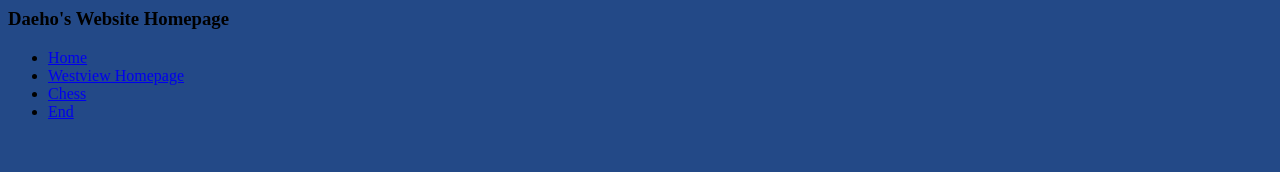
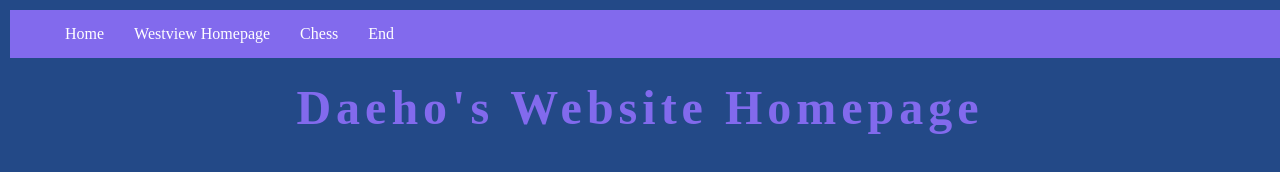
Before and after one commit to WVCS/website-smhgeo422, a plain HTML site: page index.html in a window 1280 px wide. Drawn offline with Linux system fonts and the light colour scheme.

Commit message:
Update style.css

```diff
--- a/style.css
+++ b/style.css
@@ -1,3 +1,35 @@
 body {
-  background-color:#234987;
+  background-color: #234987;
 }
+h3{
+  color: #826AED;
+  font-size: 300%;
+  letter-spacing: 5px;
+  text-align: center;
+  top: 20;
+  margin-top: 80px;
+}
+ul{
+  list-style-type: none;
+  background-color: #826AED;
+  width: 100%;
+  overflow: hidden;
+  position: fixed;
+  text-align: center;
+  left: 0;
+  top: 0;
+  margin: 10;
+}
+li{
+  float: left;
+}
+li a{
+  display: block;
+  color: white;
+  text-decoration: none;
+  padding: 15px;
+}
+li a:hover{
+  background-color: antiquewhite;
+  color: black;
+}
```
